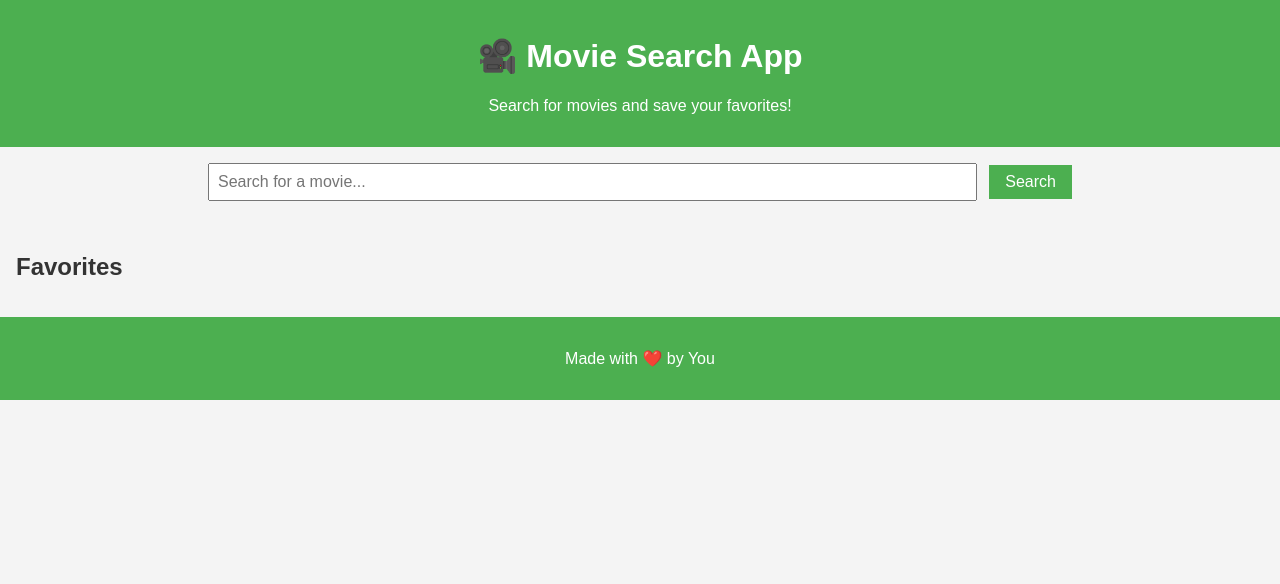
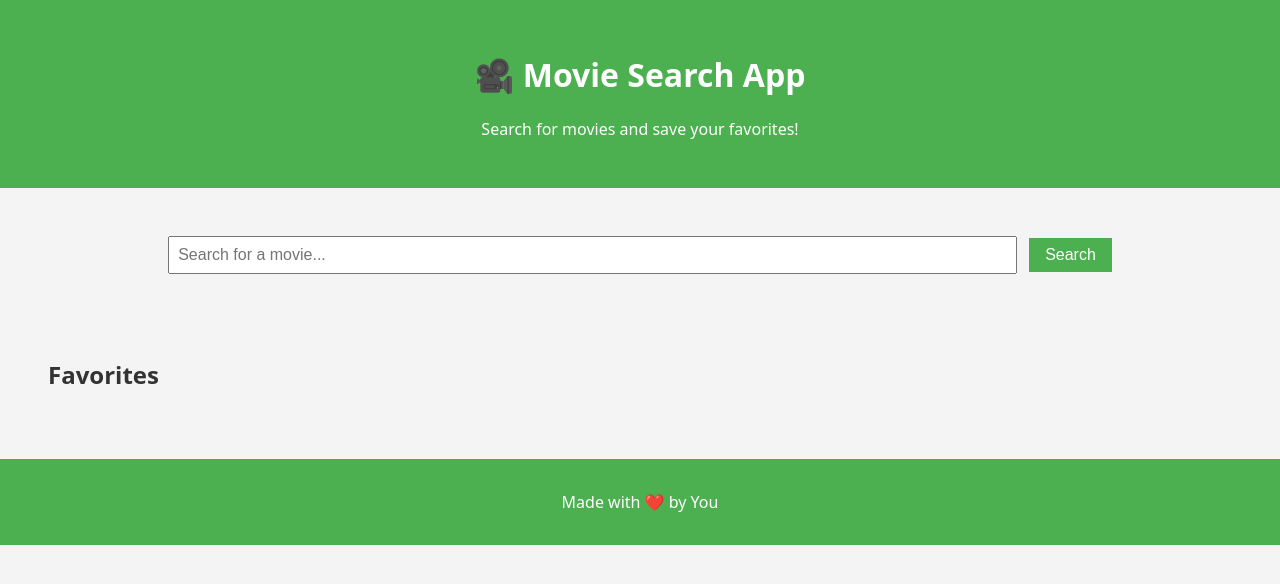
Before and after one commit to chikatlarakesh/Movie-Search, a plain HTML site: page index.html in a window 1280 px wide. Drawn offline with Linux system fonts and the light colour scheme.

Commit message:
Updated CSS

```diff
--- a/styles.css
+++ b/styles.css
@@ -1,7 +1,7 @@
 /* General Reset */
 body {
   margin: 0;
-  font-family: Arial, sans-serif;
+  font-family: system-ui, -apple-system, BlinkMacSystemFont, 'Segoe UI', Roboto, Oxygen, Ubuntu, Cantarell, 'Open Sans', 'Helvetica Neue', sans-serif;
   background-color: #f4f4f4;
   color: #333;
 }
@@ -10,22 +10,22 @@ header {
   background-color: #4caf50;
   color: white;
   text-align: center;
-  padding: 1rem;
+  padding: 2rem;
 }
 
 main {
-  padding: 1rem;
+  padding: 3rem;
 }
 
 .search-section {
   text-align: center;
-  margin-bottom: 2rem;
+  margin-bottom: 4rem;
 }
 
 .search-section input {
   padding: 0.5rem;
   font-size: 1rem;
-  width: 60%;
+  width: 70%;
   margin-right: 0.5rem;
 }
 
@@ -33,7 +33,7 @@ main {
   padding: 0.5rem 1rem;
   font-size: 1rem;
   background-color: #4caf50;
-  color: white;
+  color: rgb(255, 255, 255);
   border: none;
   cursor: pointer;
 }
```
Also changed, not shown: 1 other file.
